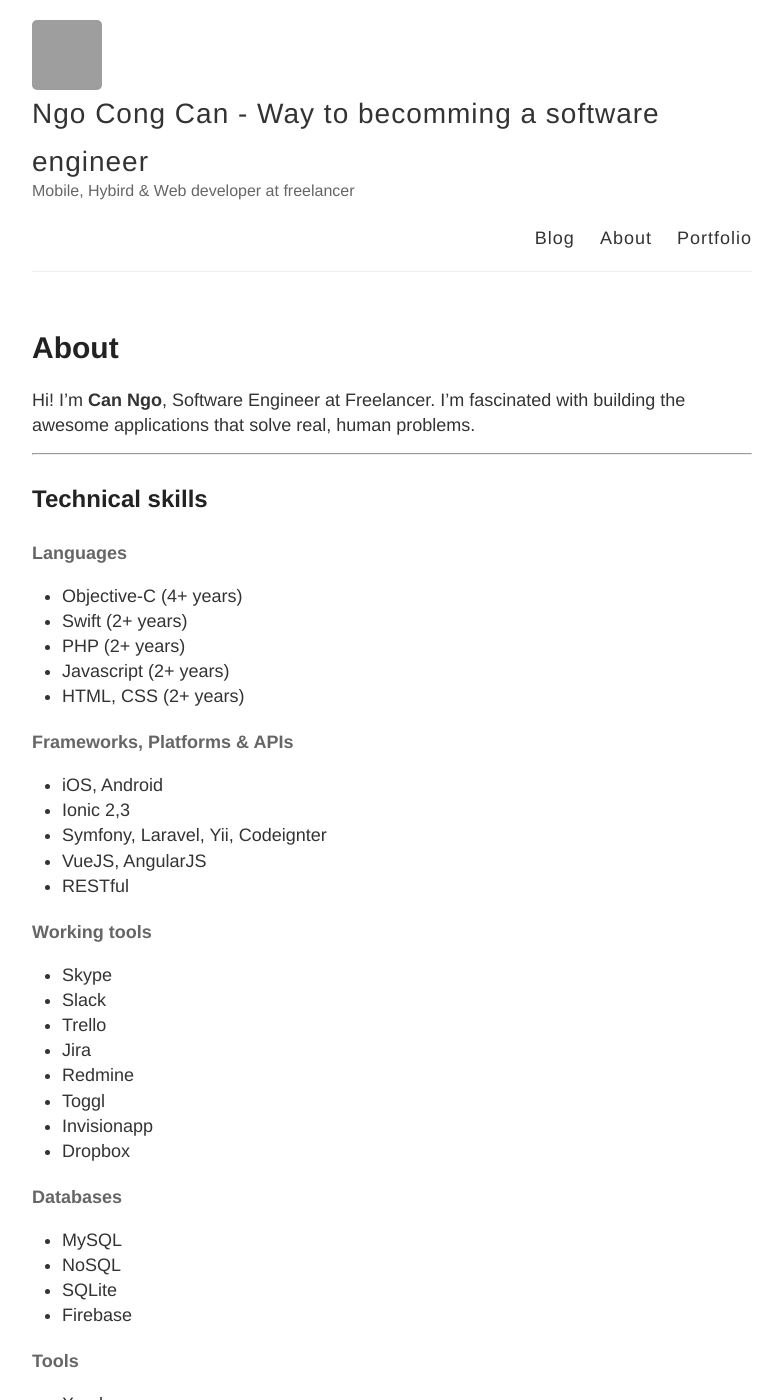
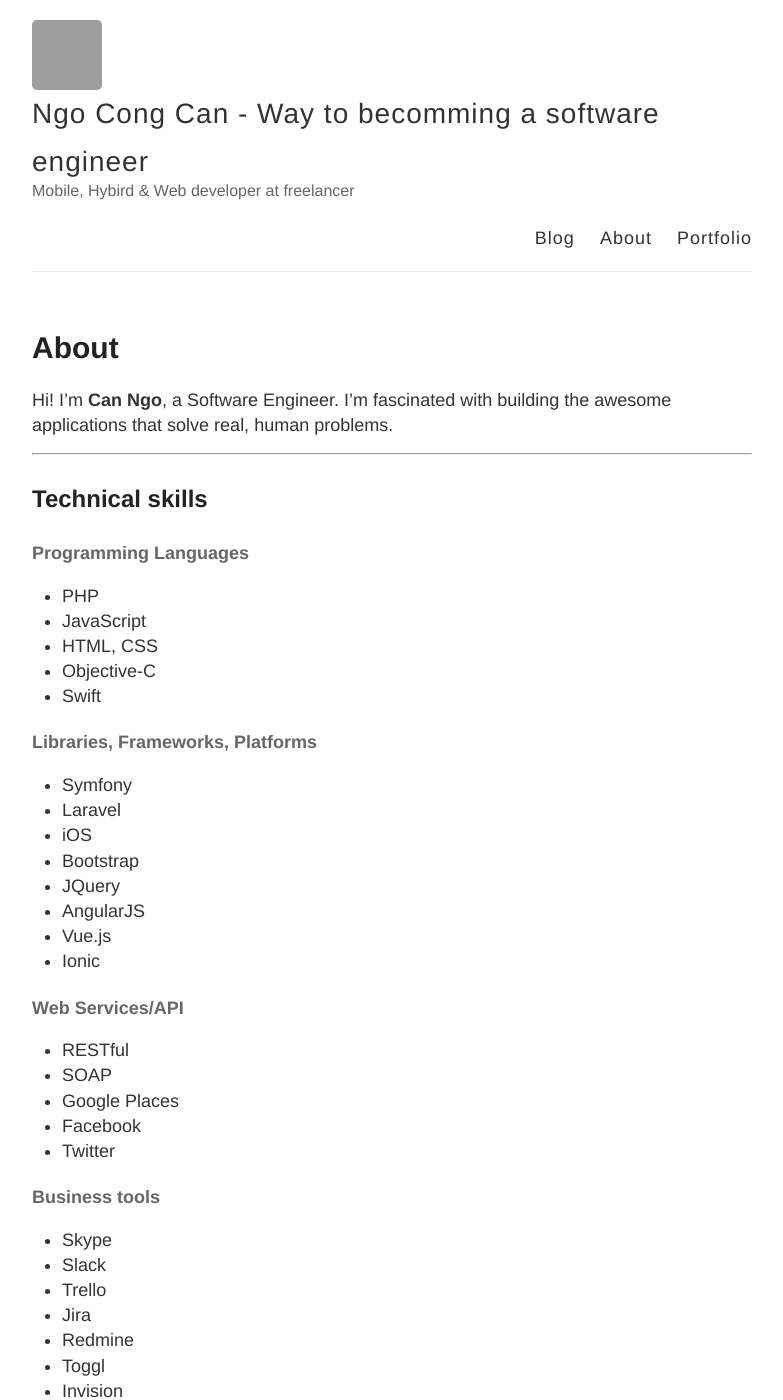
Before and after one commit to ngocongcan/ngocongcan.github.io, a Jekyll site: the page built from about.md, in a window 1280 px wide and 1400 px high. Shown: the whole window, without its empty margins (248-1031 px from the left). Built offline with Jekyll 4.4.1, drawn with Linux system fonts in a browser that asks for light colours; some of the changed text lies outside the part shown; grey boxes are pictures that could not be loaded.

Commit message:
Update about.md

```diff
--- a/about.md
+++ b/about.md
@@ -5,29 +5,40 @@
 published: true
 ---
 
-Hi! I'm **Can Ngo**, Software Engineer at Freelancer. I'm fascinated with building the awesome applications that solve real, human problems.
+Hi! I'm **Can Ngo**, a Software Engineer. I'm fascinated with building the awesome applications that solve real, human problems.
 
 ***
 
 ## Technical skills
 
-#### Languages
+#### Programming Languages
 
-* Objective-C (4+ years)
-* Swift (2+ years)
-* PHP (2+ years)
-* Javascript (2+ years)
-* HTML, CSS (2+ years)
+* PHP
+* JavaScript
+* HTML, CSS
+* Objective-C
+* Swift
 
-#### Frameworks, Platforms & APIs
+#### Libraries, Frameworks, Platforms
 
-* iOS, Android
-* Ionic 2,3
-* Symfony, Laravel, Yii, Codeignter
-* VueJS, AngularJS
+* Symfony
+* Laravel
+* iOS
+* Bootstrap
+* JQuery
+* AngularJS
+* Vue.js
+* Ionic
+
+#### Web Services/API
+
 * RESTful
+* SOAP
+* Google Places
+* Facebook
+* Twitter
 
-#### Working tools
+#### Business tools
 
 * Skype
 * Slack
@@ -35,15 +46,20 @@
 * Jira
 * Redmine
 * Toggl
-* Invisionapp
-* Dropbox
+* Invision
 
 #### Databases
 
 * MySQL
 * NoSQL
 * SQLite
-* Firebase
+
+#### Cloud servers
+
+* Hostinger
+* Google Cloud Platforms
+* Amazon Web Services
+* Heroku
 
 #### Tools
 
```
Also changed, not shown: other parts of about.md (+4 -1 lines), 1 other file.
